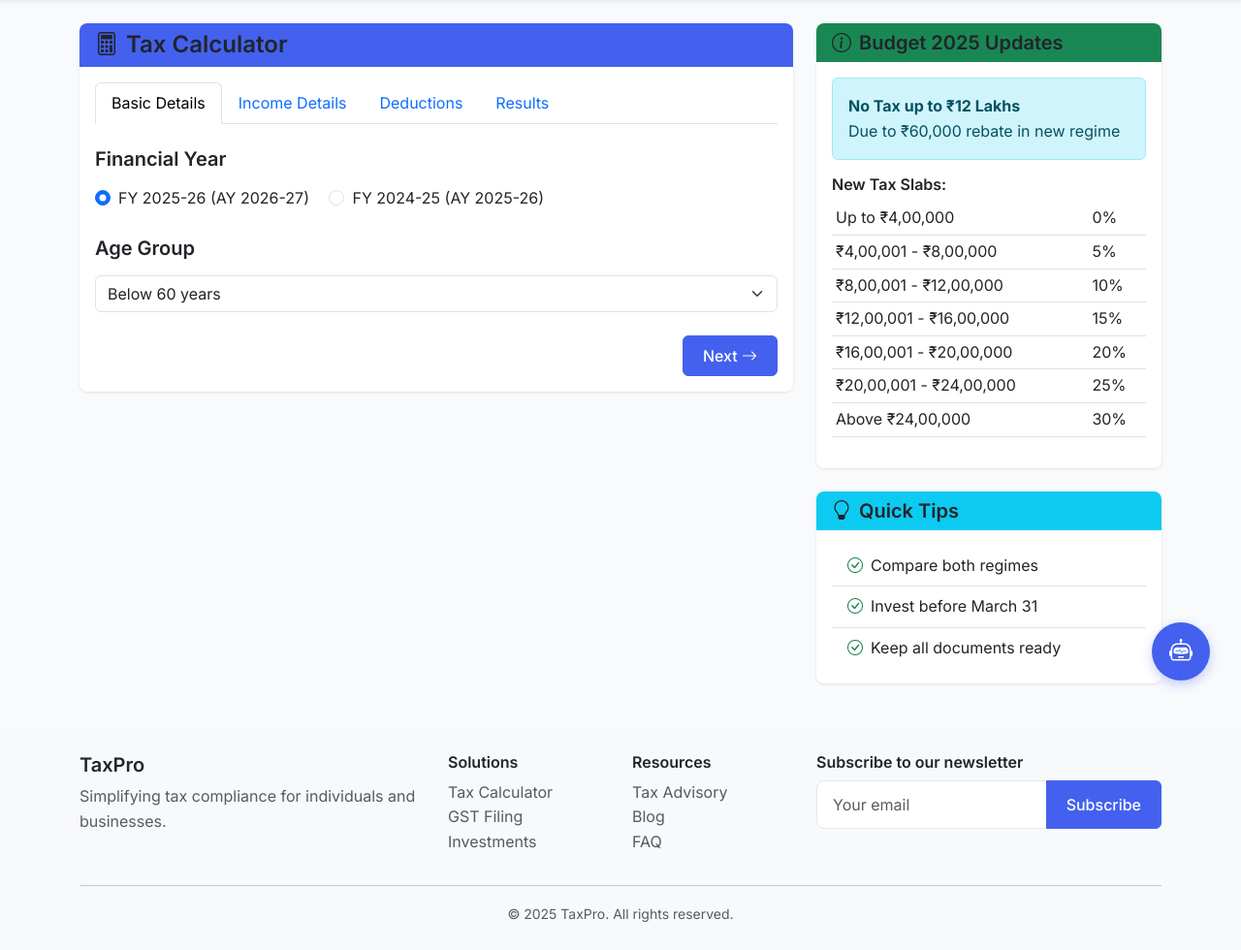
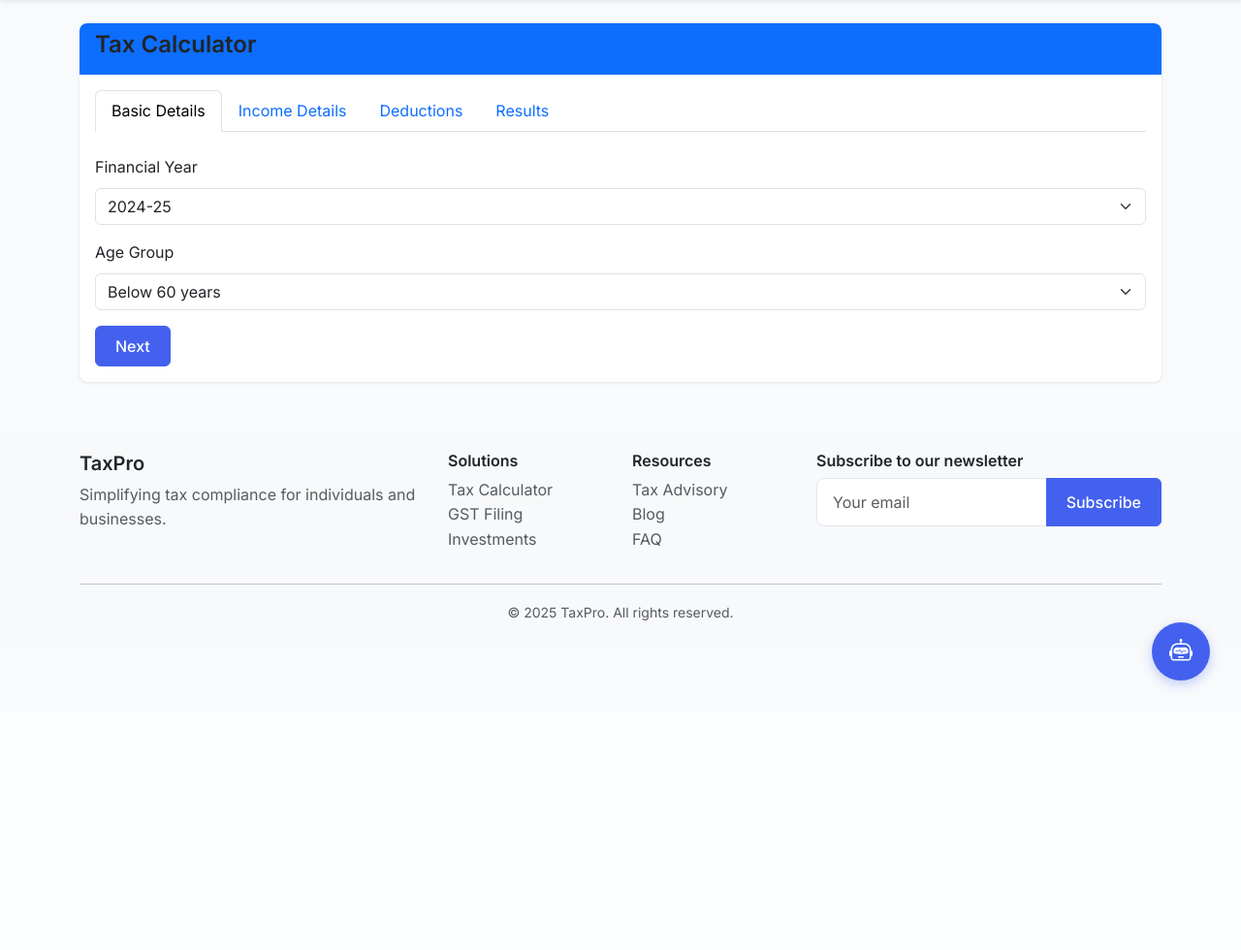
Before and after one commit to mkhekare/ITR_Bot, a Flask app: page /calculator in a window 1280 px wide. Shown: the part 66-1046 px from the top of the page at 97% size. After the commit the page ends 777 px from the top, so only its background shows below. Run offline with Flask 3, Linux system fonts and the light colour scheme.

Commit message:
Update templates/calculator.html

```diff
--- a/templates/calculator.html
+++ b/templates/calculator.html
@@ -1,107 +1,105 @@
 {% extends "base.html" %}
 
 {% block content %}
-<div class="row">
-    <div class="col-lg-8">
-        <div class="card mb-4">
-            <div class="card-header">
-                <h4 class="mb-0"><i class="bi bi-calculator me-2"></i>Tax Calculator</h4>
+<div class="card">
+    <div class="card-header bg-primary text-white">
+        <h4>Tax Calculator</h4>
     </div>
     <div class="card-body">
-                <ul class="nav nav-tabs mb-4" id="calculatorTabs" role="tablist">
-                    <li class="nav-item" role="presentation">
-                        <button class="nav-link active" id="basic-tab" data-bs-toggle="tab" data-bs-target="#basic" type="button">Basic Details</button>
+        <ul class="nav nav-tabs mb-4" id="calculatorTabs">
+            <li class="nav-item">
+                <a class="nav-link active" data-bs-toggle="tab" href="#basic">Basic Details</a>
             </li>
-                    <li class="nav-item" role="presentation">
-                        <button class="nav-link" id="income-tab" data-bs-toggle="tab" data-bs-target="#income" type="button">Income Details</button>
+            <li class="nav-item">
+                <a class="nav-link" data-bs-toggle="tab" href="#income">Income Details</a>
             </li>
-                    <li class="nav-item" role="presentation">
-                        <button class="nav-link" id="deductions-tab" data-bs-toggle="tab" data-bs-target="#deductions" type="button">Deductions</button>
+            <li class="nav-item">
+                <a class="nav-link" data-bs-toggle="tab" href="#deductions">Deductions</a>
             </li>
-                    <li class="nav-item" role="presentation">
-                        <button class="nav-link" id="results-tab" data-bs-toggle="tab" data-bs-target="#results" type="button">Results</button>
+            <li class="nav-item">
+                <a class="nav-link" data-bs-toggle="tab" href="#results">Results</a>
             </li>
         </ul>
 
-                <div class="tab-content" id="calculatorTabsContent">
-                    <div class="tab-pane fade show active" id="basic" role="tabpanel">
-                        <h5 class="mb-3">Financial Year</h5>
-                        <div class="mb-4">
-                            <div class="form-check form-check-inline">
-                                <input class="form-check-input" type="radio" name="financial_year" id="fy2025" value="2025-26" checked>
-                                <label class="form-check-label" for="fy2025">FY 2025-26 (AY 2026-27)</label>
+        <div class="tab-content">
+            <!-- Basic Details Tab -->
+            <div class="tab-pane fade show active" id="basic">
+                <form>
+                    <div class="mb-3">
+                        <label class="form-label">Financial Year</label>
+                        <select class="form-select">
+                            <option>2024-25</option>
+                            <option>2025-26</option>
+                        </select>
                     </div>
-                            <div class="form-check form-check-inline">
-                                <input class="form-check-input" type="radio" name="financial_year" id="fy2024" value="2024-25">
-                                <label class="form-check-label" for="fy2024">FY 2024-25 (AY 2025-26)</label>
+                    <div class="mb-3">
+                        <label class="form-label">Age Group</label>
+                        <select class="form-select">
+                            <option>Below 60 years</option>
+                            <option>60-80 years (Senior Citizen)</option>
+                            <option>Above 80 years (Super Senior Citizen)</option>
+                        </select>
                     </div>
+                    <button type="button" class="btn btn-primary" onclick="nextTab('income')">Next</button>
+                </form>
             </div>
 
-                        <h5 class="mb-3">Age Group</h5>
-                        <select class="form-select mb-4" name="age_group">
-                            <option value="below_60">Below 60 years</option>
-                            <option value="senior">60-80 years (Senior Citizen)</option>
-                            <option value="super_senior">Above 80 years (Super Senior Citizen)</option>
-                        </select>
-
-                        <div class="d-flex justify-content-end">
-                            <button class="btn btn-primary" onclick="nextTab('income-tab')">Next <i class="bi bi-arrow-right"></i></button>
+            <!-- Income Details Tab -->
+            <div class="tab-pane fade" id="income">
+                <form>
+                    <div class="mb-3">
+                        <label class="form-label">Salary Income (₹)</label>
+                        <input type="number" class="form-control" placeholder="Annual salary">
                     </div>
+                    <div class="mb-3">
+                        <label class="form-label">Interest Income (₹)</label>
+                        <input type="number" class="form-control" placeholder="FD, savings interest">
+                    </div>
+                    <div class="mb-3">
+                        <label class="form-label">Rental Income (₹)</label>
+                        <input type="number" class="form-control" placeholder="From property">
+                    </div>
+                    <div class="d-flex justify-content-between">
+                        <button type="button" class="btn btn-secondary" onclick="prevTab('basic')">Back</button>
+                        <button type="button" class="btn btn-primary" onclick="nextTab('deductions')">Next</button>
+                    </div>
+                </form>
             </div>
 
-                    <div class="tab-pane fade" id="income" role="tabpanel">
-                        <!-- Income form fields here -->
-                        <button class="btn btn-secondary me-2" onclick="nextTab('basic-tab')"><i class="bi bi-arrow-left"></i> Back</button>
-                        <button class="btn btn-primary" onclick="nextTab('deductions-tab')">Next <i class="bi bi-arrow-right"></i></button>
+            <!-- Deductions Tab -->
+            <div class="tab-pane fade" id="deductions">
+                <form>
+                    <div class="mb-3">
+                        <label class="form-label">Section 80C Investments (₹)</label>
+                        <input type="number" class="form-control" placeholder="PPF, ELSS etc.">
+                    </div>
+                    <div class="mb-3">
+                        <label class="form-label">Medical Insurance (₹)</label>
+                        <input type="number" class="form-control" placeholder="Section 80D">
+                    </div>
+                    <div class="mb-3">
+                        <label class="form-label">Home Loan Interest (₹)</label>
+                        <input type="number" class="form-control" placeholder="Section 24">
+                    </div>
+                    <div class="d-flex justify-content-between">
+                        <button type="button" class="btn btn-secondary" onclick="prevTab('income')">Back</button>
+                        <button type="button" class="btn btn-primary" onclick="nextTab('results')">Calculate</button>
+                    </div>
+                </form>
             </div>
 
-                    <div class="tab-pane fade" id="deductions" role="tabpanel">
-                        <!-- Deductions form fields here -->
-                        <button class="btn btn-secondary me-2" onclick="nextTab('income-tab')"><i class="bi bi-arrow-left"></i> Back</button>
-                        <button class="btn btn-primary" onclick="nextTab('results-tab')">Calculate Tax</button>
+            <!-- Results Tab -->
+            <div class="tab-pane fade" id="results">
+                <div class="alert alert-info">
+                    <h5>Tax Liability Summary</h5>
+                    <p>Old Regime: ₹45,200</p>
+                    <p>New Regime: ₹38,750</p>
+                    <p class="fw-bold">Recommended: New Regime (Save ₹6,450)</p>
                 </div>
-
-                    <div class="tab-pane fade" id="results" role="tabpanel">
-                        <!-- Results display here -->
+                <div class="d-flex justify-content-between">
+                    <button type="button" class="btn btn-secondary" onclick="prevTab('deductions')">Back</button>
+                    <button class="btn btn-success">Save Calculation</button>
                 </div>
-                </div>
-            </div>
-        </div>
-    </div>
-
-    <div class="col-lg-4">
-        <div class="card mb-4">
-            <div class="card-header bg-success text-white">
-                <h5 class="mb-0"><i class="bi bi-info-circle me-2"></i>Budget 2025 Updates</h5>
-            </div>
-            <div class="card-body">
-                <div class="alert alert-info">
-                    <strong>No Tax up to ₹12 Lakhs</strong><br>
-                    Due to ₹60,000 rebate in new regime
-                </div>
-                <h6>New Tax Slabs:</h6>
-                <table class="table table-sm">
-                    <tr><td>Up to ₹4,00,000</td><td>0%</td></tr>
-                    <tr><td>₹4,00,001 - ₹8,00,000</td><td>5%</td></tr>
-                    <tr><td>₹8,00,001 - ₹12,00,000</td><td>10%</td></tr>
-                    <tr><td>₹12,00,001 - ₹16,00,000</td><td>15%</td></tr>
-                    <tr><td>₹16,00,001 - ₹20,00,000</td><td>20%</td></tr>
-                    <tr><td>₹20,00,001 - ₹24,00,000</td><td>25%</td></tr>
-                    <tr><td>Above ₹24,00,000</td><td>30%</td></tr>
-                </table>
-            </div>
-        </div>
-
-        <div class="card">
-            <div class="card-header bg-info text-white">
-                <h5 class="mb-0"><i class="bi bi-lightbulb me-2"></i>Quick Tips</h5>
-            </div>
-            <div class="card-body">
-                <ul class="list-group list-group-flush">
-                    <li class="list-group-item"><i class="bi bi-check-circle text-success me-2"></i>Compare both regimes</li>
-                    <li class="list-group-item"><i class="bi bi-check-circle text-success me-2"></i>Invest before March 31</li>
-                    <li class="list-group-item"><i class="bi bi-check-circle text-success me-2"></i>Keep all documents ready</li>
-                </ul>
             </div>
         </div>
     </div>
@@ -109,9 +107,10 @@
 
 <script>
 function nextTab(tabId) {
-        const tab = document.getElementById(tabId);
-        const tabInstance = new bootstrap.Tab(tab);
-        tabInstance.show();
+    $(`a[href="#${tabId}"]`).tab('show');
+}
+function prevTab(tabId) {
+    $(`a[href="#${tabId}"]`).tab('show');
 }
 </script>
 {% endblock %}
```
Lines whose indentation alone changed are shown as unchanged.
